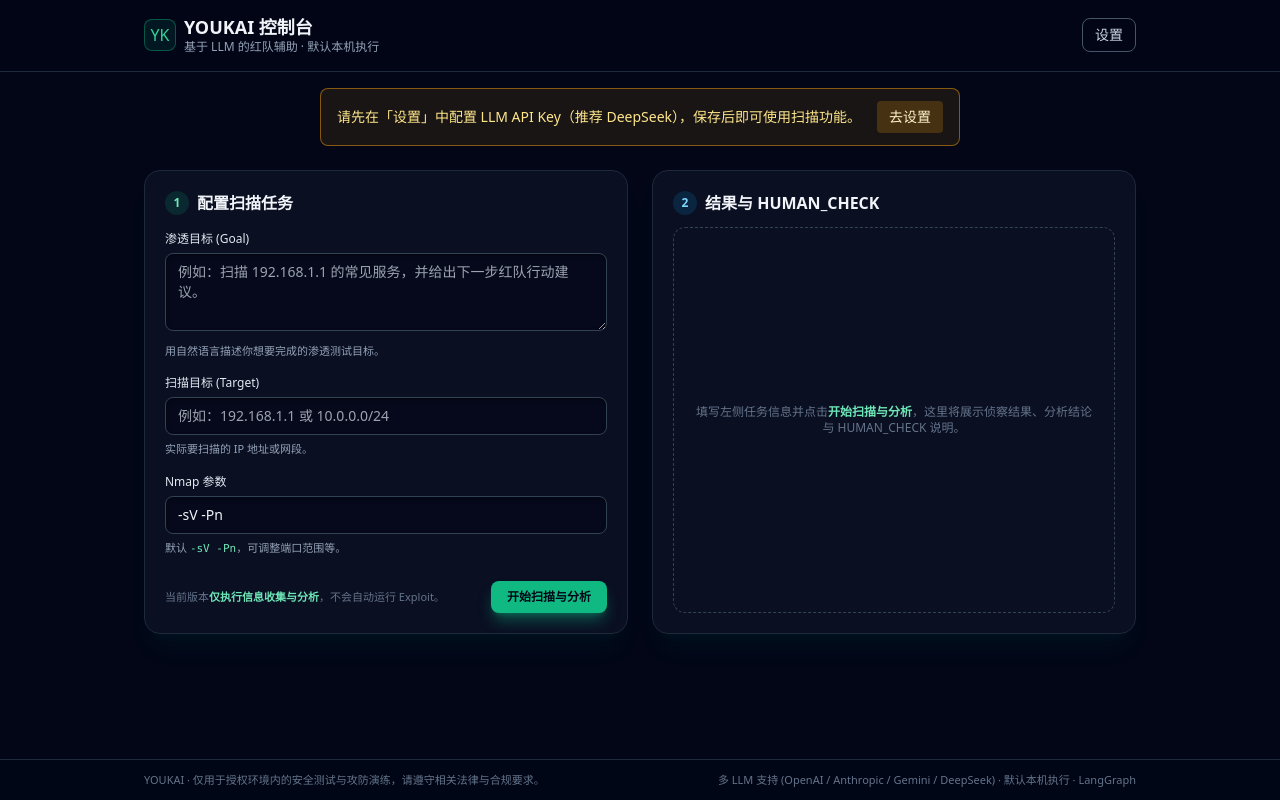
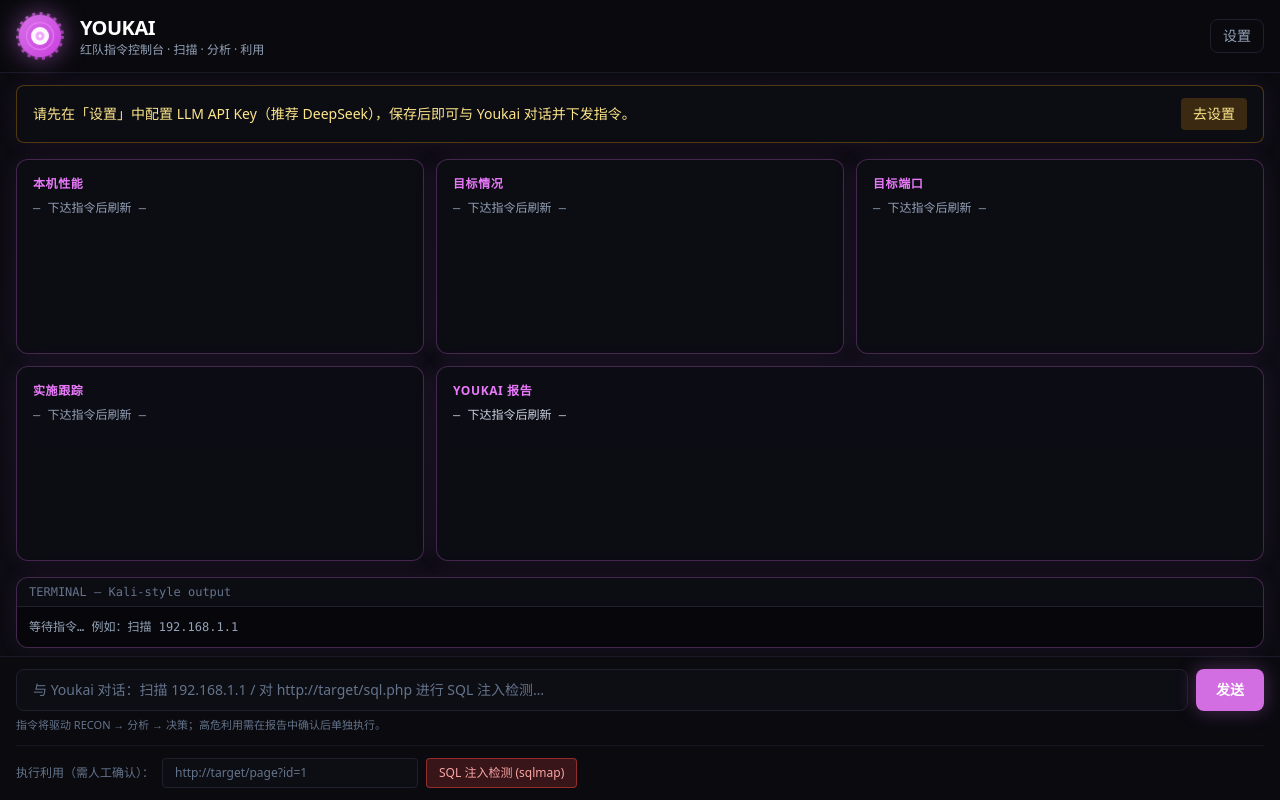
Before and after one commit to YupenBob/Youkai, a FastAPI app: page / in a window 1280 px wide. Run offline with FastAPI, Linux system fonts and the light colour scheme; some libraries are stand-ins or nearby versions.

Commit message:
风格化+增强功能（攻击）

```diff
--- a/requirements.txt
+++ b/requirements.txt
@@ -13,3 +13,4 @@ fastapi>=0.115.0
 uvicorn[standard]>=0.30.0
 jinja2>=3.1.0
 python-multipart>=0.0.9
+psutil>=5.9.0
--- a/web/app.py
+++ b/web/app.py
@@ -3,17 +3,25 @@ from __future__ import annotations
 from pathlib import Path
 
 from fastapi import FastAPI, Form, Request
-from fastapi.responses import HTMLResponse, RedirectResponse
+from fastapi.responses import HTMLResponse, JSONResponse, RedirectResponse
+from fastapi.staticfiles import StaticFiles
 from fastapi.templating import Jinja2Templates
 
 from config.runtime import load_runtime_settings, save_runtime_settings
 from core.agent import create_kali_agent
-
+from tools.exploitation import run_dangerous_command
+from web.api_handlers import (
+    build_panels,
+    build_terminal_lines,
+    get_local_stats,
+    parse_goal_target_from_message,
+)
 
 BASE_DIR = Path(__file__).resolve().parents[1]
 templates = Jinja2Templates(directory=str(BASE_DIR / "web" / "templates"))
 
 app = FastAPI(title="YOUKAI / Kali Agent Web UI", version="0.1.0")
+app.mount("/static", StaticFiles(directory=str(BASE_DIR / "web" / "static")), name="static")
 
 _agent_cache = None
 
@@ -45,6 +53,82 @@ def has_llm_configured() -> bool:
         or settings.google_gemini_api_key
         or settings.deepseek_api_key
     )
+
+
+@app.post("/api/command")
+async def api_command(request: Request) -> JSONResponse:
+    """与 Youkai 对话：下发扫描/攻击指令，返回数据窗口与终端流。"""
+    try:
+        body = await request.json() if request.headers.get("content-type") == "application/json" else {}
+    except Exception:
+        body = {}
+    message = (body.get("message") or "").strip()
+    if not message:
+        return JSONResponse(
+            status_code=400,
+            content={"ok": False, "error": "请输入指令内容"},
+        )
+    if not has_llm_configured():
+        return JSONResponse(
+            status_code=400,
+            content={"ok": False, "error": "请先在「设置」中配置 LLM API Key"},
+        )
+
+    goal, target, nmap_arguments = parse_goal_target_from_message(message)
+    if not target:
+        return JSONResponse(
+            status_code=400,
+            content={"ok": False, "error": "未从指令中识别到目标 IP 或域名，请写明例如：扫描 192.168.1.1"},
+        )
+
+    try:
+        agent = get_agent()
+        state = agent.invoke(
+            {"goal": goal, "target": target, "nmap_arguments": nmap_arguments}
+        )
+    except Exception as exc:  # noqa: BLE001
+        return JSONResponse(
+            status_code=500,
+            content={
+                "ok": False,
+                "error": str(exc),
+                "panels": {"local_stats": get_local_stats(), "target_info": {}, "ports": "", "tracking": "", "report": ""},
+                "terminal": [{"type": "error", "text": str(exc)}],
+            },
+        )
+
+    local_stats = get_local_stats()
+    panels = build_panels(state, local_stats)
+    terminal = build_terminal_lines(state)
+    return JSONResponse(
+        content={
+            "ok": True,
+            "panels": panels,
+            "terminal": terminal,
+        },
+    )
+
+
+@app.post("/api/execute_exploit")
+async def api_execute_exploit(request: Request) -> JSONResponse:
+    """人工确认后执行利用（如 sqlmap）。请求体: {"action": "sqlmap", "url": "http://..."}。"""
+    try:
+        body = await request.json()
+    except Exception:
+        return JSONResponse(status_code=400, content={"ok": False, "error": "无效 JSON"})
+    action = (body.get("action") or "").strip().lower()
+    if action not in ("sqlmap",):
+        return JSONResponse(status_code=400, content={"ok": False, "error": "仅支持 action: sqlmap"})
+    payload = body.get("payload") or body
+    code, out, err = run_dangerous_command(action, payload)
+    terminal = [
+        {"type": "cmd", "text": f"[EXPLOIT] {action} 已执行"},
+        {"type": "error" if code != 0 else "success", "text": err or out or f"退出码 {code}"},
+    ]
+    for line in (out or "").splitlines()[:50]:
+        if line.strip():
+            terminal.append({"type": "info", "text": line.strip()})
+    return JSONResponse(content={"ok": code == 0, "terminal": terminal, "exit_code": code})
 
 
 @app.get("/", response_class=HTMLResponse)
--- a/web/templates/index.html
+++ b/web/templates/index.html
@@ -2,154 +2,231 @@
 <html lang="zh-CN">
   <head>
     <meta charset="UTF-8" />
-    <title>YOUKAI / Kali Agent Web UI</title>
+    <title>YOUKAI — 绝区零风格控制台</title>
     <meta name="viewport" content="width=device-width, initial-scale=1.0" />
     <script src="https://cdn.tailwindcss.com"></script>
+    <script>
+      tailwind.config = {
+        theme: {
+          extend: {
+            colors: {
+              zzz: {
+                bg: '#0a0a0f',
+                card: '#0d0d14',
+                border: '#1f1f2e',
+                magenta: '#e879f9',
+                fuchsia: '#d946ef',
+                violet: '#a855f7',
+                glow: '#f472b6',
+              }
+            }
+          }
+        }
+      }
+    </script>
+    <style>
+      .zzz-bg { background: linear-gradient(180deg, #0a0a0f 0%, #0d0d14 50%, #0a0a0f 100%); }
+      .zzz-card { background: rgba(13,13,20,0.85); border: 1px solid rgba(233,121,249,0.25); box-shadow: 0 0 24px rgba(233,121,249,0.08); }
+      .zzz-glow { box-shadow: 0 0 20px rgba(232,121,249,0.3); }
+      .term-cmd { color: #e879f9; }
+      .term-info { color: #94a3b8; }
+      .term-success { color: #34d399; }
+      .term-warn { color: #fbbf24; }
+      .term-error { color: #f87171; }
+      .youkai-logo { filter: drop-shadow(0 0 12px rgba(232,121,249,0.5)); }
+    </style>
   </head>
-  <body class="min-h-screen bg-slate-950 text-slate-100">
+  <body class="zzz-bg min-h-screen text-slate-100 font-sans antialiased">
     <div class="min-h-screen flex flex-col">
-      <header class="border-b border-slate-800 bg-slate-950/80 backdrop-blur">
-        <div class="max-w-5xl mx-auto px-4 py-4 flex items-center justify-between">
-          <div class="flex items-center gap-2">
-            <span class="inline-flex h-8 w-8 items-center justify-center rounded-lg bg-emerald-500/10 text-emerald-400 border border-emerald-500/40">YK</span>
+      <!-- Header: Youkai 形象 + 标题 -->
+      <header class="border-b border-zzz-border/80 backdrop-blur-sm sticky top-0 z-10" style="background: rgba(10,10,15,0.9);">
+        <div class="max-w-7xl mx-auto px-4 py-3 flex items-center justify-between">
+          <div class="flex items-center gap-4">
+            <!-- Youkai 标志：多层圆 + 齿轮外缘 + 光晕 -->
+            <div class="youkai-logo flex-shrink-0">
+              <svg width="48" height="48" viewBox="0 0 64 64" fill="none" xmlns="http://www.w3.org/2000/svg">
+                <defs>
+                  <linearGradient id="magentaGrad" x1="0%" y1="0%" x2="100%" y2="100%">
+                    <stop offset="0%" style="stop-color:#e879f9" />
+                    <stop offset="100%" style="stop-color:#d946ef" />
+                  </linearGradient>
+                  <filter id="glow">
+                    <feGaussianBlur stdDeviation="2" result="coloredBlur"/>
+                    <feMerge>
+                      <feMergeNode in="coloredBlur"/>
+                      <feMergeNode in="SourceGraphic"/>
+                    </feMerge>
+                  </filter>
+                </defs>
+                <!-- 外圈齿轮状 -->
+                <circle cx="32" cy="32" r="28" fill="url(#magentaGrad)" opacity="0.9" filter="url(#glow)"/>
+                <!-- 齿轮齿 -->
+                <circle cx="32" cy="32" r="30" fill="none" stroke="url(#magentaGrad)" stroke-width="4" stroke-dasharray="4 6" opacity="0.6"/>
+                <!-- 中环 -->
+                <circle cx="32" cy="32" r="18" fill="none" stroke="#e879f9" stroke-width="2" opacity="0.8"/>
+                <!-- 内芯 -->
+                <circle cx="32" cy="32" r="12" fill="rgba(255,255,255,0.95)"/>
+                <circle cx="32" cy="32" r="6" fill="#e879f9" opacity="0.6"/>
+                <circle cx="32" cy="32" r="2" fill="#fff"/>
+              </svg>
+            </div>
             <div>
-              <h1 class="text-lg font-semibold leading-tight">YOUKAI 控制台</h1>
-              <p class="text-xs text-slate-400">基于 LLM 的红队辅助 · 默认本机执行</p>
+              <h1 class="text-xl font-bold tracking-tight text-white">YOUKAI</h1>
+              <p class="text-xs text-slate-400">红队指令控制台 · 扫描 · 分析 · 利用</p>
             </div>
           </div>
-          <a href="/settings" class="text-sm text-slate-300 hover:text-emerald-400 border border-slate-600 hover:border-emerald-500/50 rounded-lg px-3 py-1.5 transition">设置</a>
+          <a href="/settings" class="text-sm text-slate-400 hover:text-zzz-magenta border border-zzz-border hover:border-zzz-magenta/50 rounded-lg px-3 py-1.5 transition">设置</a>
         </div>
       </header>
 
       {% if need_settings %}
-      <div class="max-w-5xl mx-auto px-4 pt-4">
-        <div class="rounded-lg border border-amber-500/50 bg-amber-500/10 px-4 py-3 text-sm text-amber-200 flex items-center justify-between gap-4">
-          <span>请先在「设置」中配置 LLM API Key（推荐 DeepSeek），保存后即可使用扫描功能。</span>
-          <a href="/settings" class="shrink-0 rounded bg-amber-500/20 hover:bg-amber-500/30 px-3 py-1.5 font-medium text-amber-100">去设置</a>
+      <div class="max-w-7xl mx-auto w-full px-4 pt-3">
+        <div class="zzz-card rounded-lg px-4 py-3 text-sm text-amber-200 flex items-center justify-between gap-4 border-amber-500/30">
+          <span>请先在「设置」中配置 LLM API Key（推荐 DeepSeek），保存后即可与 Youkai 对话并下发指令。</span>
+          <a href="/settings" class="shrink-0 rounded bg-amber-500/20 hover:bg-amber-500/30 px-3 py-1.5 font-medium">去设置</a>
         </div>
       </div>
       {% endif %}
 
-      <main class="flex-1">
-        <div class="max-w-5xl mx-auto px-4 py-6 grid gap-6 lg:grid-cols-2">
-          <section
-            class="rounded-2xl border border-slate-800 bg-slate-900/60 shadow-xl shadow-emerald-500/5 p-5"
-          >
-            <h2 class="text-base font-semibold mb-4 flex items-center gap-2">
-              <span
-                class="inline-flex h-6 w-6 items-center justify-center rounded-full bg-emerald-500/15 text-emerald-300 text-xs"
-                >1</span
-              >
-              配置扫描任务
-            </h2>
-            {% if error %}
-            <div
-              class="mb-4 rounded-lg border border-red-500/50 bg-red-500/10 px-3 py-2 text-xs text-red-200"
-            >
-              {{ error }}
+      <!-- 数据窗口网格 -->
+      <main class="flex-1 max-w-7xl w-full mx-auto px-4 py-4 grid grid-cols-1 md:grid-cols-2 lg:grid-cols-3 gap-3">
+        <section class="zzz-card rounded-xl p-4" id="panel-local">
+          <h3 class="text-xs font-semibold text-zzz-magenta uppercase tracking-wider mb-2">本机性能</h3>
+          <pre class="text-xs text-slate-400 font-mono" id="panel-local-content">— 下达指令后刷新 —</pre>
+        </section>
+        <section class="zzz-card rounded-xl p-4" id="panel-target">
+          <h3 class="text-xs font-semibold text-zzz-magenta uppercase tracking-wider mb-2">目标情况</h3>
+          <pre class="text-xs text-slate-400 font-mono whitespace-pre-wrap" id="panel-target-content">— 下达指令后刷新 —</pre>
+        </section>
+        <section class="zzz-card rounded-xl p-4" id="panel-ports">
+          <h3 class="text-xs font-semibold text-zzz-magenta uppercase tracking-wider mb-2">目标端口</h3>
+          <pre class="text-xs text-slate-400 font-mono whitespace-pre-wrap max-h-32 overflow-auto" id="panel-ports-content">— 下达指令后刷新 —</pre>
+        </section>
+        <section class="zzz-card rounded-xl p-4" id="panel-tracking">
+          <h3 class="text-xs font-semibold text-zzz-magenta uppercase tracking-wider mb-2">实施跟踪</h3>
+          <pre class="text-xs text-slate-400 font-mono whitespace-pre-wrap" id="panel-tracking-content">— 下达指令后刷新 —</pre>
+        </section>
+        <section class="zzz-card rounded-xl p-4 md:col-span-2" id="panel-report">
+          <h3 class="text-xs font-semibold text-zzz-magenta uppercase tracking-wider mb-2">Youkai 报告</h3>
+          <pre class="text-xs text-slate-300 font-mono whitespace-pre-wrap max-h-48 overflow-auto" id="panel-report-content">— 下达指令后刷新 —</pre>
+        </section>
+      </main>
+
+      <!-- 终端风格输出 -->
+      <div class="max-w-7xl w-full mx-auto px-4 pb-2">
+        <div class="zzz-card rounded-xl overflow-hidden">
+          <div class="px-3 py-1.5 border-b border-zzz-border text-xs text-slate-500 font-mono">TERMINAL — Kali-style output</div>
+          <pre class="p-3 font-mono text-xs overflow-auto max-h-56 bg-black/40" id="terminal-output"><span class="term-info">等待指令… 例如：扫描 192.168.1.1</span></pre>
         </div>
-            {% endif %}
-            <form method="post" class="space-y-4">
-              <div class="space-y-1.5">
-                <label for="goal" class="block text-xs font-medium text-slate-200">渗透目标 (Goal)</label>
-                <textarea
-                  id="goal"
-                  name="goal"
-                  rows="3"
-                  class="w-full rounded-lg border border-slate-700 bg-slate-950/60 px-3 py-2 text-sm text-slate-100 shadow-inner shadow-black/40 focus:border-emerald-500 focus:outline-none focus:ring-1 focus:ring-emerald-500/60"
-                  placeholder="例如：扫描 192.168.1.1 的常见服务，并给出下一步红队行动建议。"
-                  required
-                >{{ goal }}</textarea>
-                <p class="text-[11px] text-slate-400">用自然语言描述你想要完成的渗透测试目标。</p>
       </div>
-              <div class="space-y-1.5">
-                <label for="target" class="block text-xs font-medium text-slate-200">扫描目标 (Target)</label>
+
+      <!-- 底部：与 Youkai 对话 -->
+      <footer class="border-t border-zzz-border/80 sticky bottom-0 z-10" style="background: rgba(10,10,15,0.95);">
+        <div class="max-w-7xl mx-auto px-4 py-3">
+          <form id="command-form" class="flex gap-2">
             <input
-                  id="target"
-                  name="target"
               type="text"
-                  value="{{ target }}"
-                  class="w-full rounded-lg border border-slate-700 bg-slate-950/60 px-3 py-2 text-sm text-slate-100 shadow-inner shadow-black/40 focus:border-emerald-500 focus:outline-none focus:ring-1 focus:ring-emerald-500/60"
-                  placeholder="例如：192.168.1.1 或 10.0.0.0/24"
-                  required
+              id="command-input"
+              placeholder="与 Youkai 对话：扫描 192.168.1.1 / 对 http://target/sql.php 进行 SQL 注入检测…"
+              class="flex-1 rounded-lg border border-zzz-border bg-zzz-card px-4 py-2.5 text-sm text-white placeholder-slate-500 focus:border-zzz-magenta focus:outline-none focus:ring-1 focus:ring-zzz-magenta"
+              autocomplete="off"
             />
-                <p class="text-[11px] text-slate-400">实际要扫描的 IP 地址或网段。</p>
-              </div>
-              <div class="space-y-1.5">
-                <label for="nmap_arguments" class="block text-xs font-medium text-slate-200">Nmap 参数</label>
-                <input
-                  id="nmap_arguments"
-                  name="nmap_arguments"
-                  type="text"
-                  value="{{ nmap_arguments }}"
-                  class="w-full rounded-lg border border-slate-700 bg-slate-950/60 px-3 py-2 text-sm text-slate-100 shadow-inner shadow-black/40 focus:border-emerald-500 focus:outline-none focus:ring-1 focus:ring-emerald-500/60"
-                  placeholder="-sV -Pn -p 1-1000"
-                />
-                <p class="text-[11px] text-slate-400">默认 <code class="font-mono text-emerald-300">-sV -Pn</code>，可调整端口范围等。</p>
-              </div>
-              <div class="pt-2 flex items-center justify-between">
-                <p class="text-[11px] text-slate-500 max-w-[70%]">
-                  当前版本<span class="font-semibold text-emerald-300">仅执行信息收集与分析</span>，不会自动运行 Exploit。
-                </p>
             <button
               type="submit"
-                  class="inline-flex items-center gap-1.5 rounded-lg bg-emerald-500 px-4 py-2 text-xs font-semibold text-slate-950 shadow-lg shadow-emerald-500/40 hover:bg-emerald-400 focus:outline-none focus:ring-2 focus:ring-emerald-500 focus:ring-offset-2 focus:ring-offset-slate-950 transition"
+              id="command-submit"
+              class="rounded-lg bg-zzz-magenta/90 hover:bg-zzz-magenta px-5 py-2.5 text-sm font-semibold text-white zzz-glow transition disabled:opacity-50"
             >
-                  <span>开始扫描与分析</span>
+              发送
             </button>
+          </form>
+          <p class="text-[11px] text-slate-500 mt-1.5">指令将驱动 RECON → 分析 → 决策；高危利用需在报告中确认后单独执行。</p>
+          <div class="mt-3 pt-3 border-t border-zzz-border/60 flex flex-wrap items-center gap-2">
+            <span class="text-xs text-slate-500">执行利用（需人工确认）：</span>
+            <input type="text" id="exploit-url" placeholder="http://target/page?id=1" class="rounded border border-zzz-border bg-zzz-card px-3 py-1.5 text-xs text-white placeholder-slate-500 w-64 max-w-full" />
+            <button type="button" id="exploit-sqlmap" class="rounded bg-red-500/20 hover:bg-red-500/30 border border-red-500/50 text-red-300 px-3 py-1.5 text-xs font-medium">SQL 注入检测 (sqlmap)</button>
           </div>
-            </form>
-          </section>
-
-          <section
-            class="rounded-2xl border border-slate-800 bg-slate-900/60 shadow-xl shadow-emerald-500/5 p-5 flex flex-col"
-          >
-            <h2 class="text-base font-semibold mb-3 flex items-center gap-2">
-              <span class="inline-flex h-6 w-6 items-center justify-center rounded-full bg-sky-500/15 text-sky-300 text-xs">2</span>
-              结果与 HUMAN_CHECK
-            </h2>
-            {% if not result %}
-            <div class="flex-1 flex items-center justify-center text-xs text-slate-500 text-center border border-dashed border-slate-700 rounded-xl px-4">
-              <p>填写左侧任务信息并点击<span class="font-semibold text-emerald-300">开始扫描与分析</span>，这里将展示侦察结果、分析结论与 HUMAN_CHECK 说明。</p>
-            </div>
-            {% else %}
-            <div class="space-y-4 text-xs overflow-y-auto max-h-[70vh] pr-1">
-              {% if result.recon_result %}
-              <div class="space-y-1.5">
-                <h3 class="font-semibold text-slate-100">侦察结果 (Nmap 摘要)</h3>
-                <pre class="whitespace-pre-wrap rounded-lg bg-slate-950/70 border border-slate-800 px-3 py-2 font-mono text-[11px] text-slate-200 overflow-auto">{{ result.recon_result }}</pre>
-              </div>
-              {% endif %}
-              {% if result.analysis %}
-              <div class="space-y-1.5">
-                <h3 class="font-semibold text-slate-100">LLM 分析 (红队视角)</h3>
-                <pre class="whitespace-pre-wrap rounded-lg bg-slate-950/70 border border-slate-800 px-3 py-2 font-mono text-[11px] text-slate-200 overflow-auto">{{ result.analysis }}</pre>
-              </div>
-              {% endif %}
-              {% if result.decision %}
-              <div class="space-y-1.5">
-                <h3 class="font-semibold text-slate-100">决策 (JSON)</h3>
-                <pre class="whitespace-pre-wrap rounded-lg bg-slate-950/70 border border-slate-800 px-3 py-2 font-mono text-[11px] text-emerald-200 overflow-auto">{{ result.decision }}</pre>
-              </div>
-              {% endif %}
-              {% if result.human_check_message %}
-              <div class="space-y-1.5">
-                <h3 class="font-semibold text-slate-100">HUMAN_CHECK 说明</h3>
-                <pre class="whitespace-pre-wrap rounded-lg bg-slate-950/70 border border-emerald-600/70 px-3 py-2 font-mono text-[11px] text-emerald-100 overflow-auto">{{ result.human_check_message }}</pre>
-              </div>
-              {% endif %}
-            </div>
-            {% endif %}
-          </section>
-        </div>
-      </main>
-
-      <footer class="border-t border-slate-800 bg-slate-950/90">
-        <div class="max-w-5xl mx-auto px-4 py-3 flex items-center justify-between text-[11px] text-slate-500">
-          <p>YOUKAI · 仅用于授权环境内的安全测试与攻防演练，请遵守相关法律与合规要求。</p>
-          <p>多 LLM 支持 (OpenAI / Anthropic / Gemini / DeepSeek) · 默认本机执行 · LangGraph</p>
         </div>
       </footer>
     </div>
+
+    <script>
+      const form = document.getElementById('command-form');
+      const input = document.getElementById('command-input');
+      const submitBtn = document.getElementById('command-submit');
+      const terminal = document.getElementById('terminal-output');
+
+      function appendTerminal(lines) {
+        const frag = document.createDocumentFragment();
+        lines.forEach(function(line) {
+          const span = document.createElement('span');
+          span.className = 'term-' + (line.type || 'info');
+          span.textContent = line.text + '\n';
+          frag.appendChild(span);
+        });
+        terminal.appendChild(frag);
+        terminal.scrollTop = terminal.scrollHeight;
+      }
+
+      function setPanel(id, text) {
+        const el = document.getElementById('panel-' + id + '-content');
+        if (el) el.textContent = text || '—';
+      }
+
+      function setPanels(panels) {
+        if (!panels) return;
+        const ls = panels.local_stats;
+        if (ls) setPanel('local', 'CPU: ' + (ls.cpu_percent ?? 0) + '%\n内存: ' + (ls.mem_percent ?? 0) + '% (' + (ls.mem_used_gb ?? 0) + '/' + (ls.mem_total_gb ?? 0) + ' GB)');
+        const ti = panels.target_info;
+        if (ti) setPanel('target', 'Goal: ' + (ti.goal || '') + '\nTarget: ' + (ti.target || ''));
+        setPanel('ports', panels.ports);
+        setPanel('tracking', panels.tracking);
+        setPanel('report', panels.report);
+      }
+
+      form.addEventListener('submit', async function(e) {
+        e.preventDefault();
+        const msg = (input.value || '').trim();
+        if (!msg) return;
+        submitBtn.disabled = true;
+        terminal.innerHTML = '';
+        appendTerminal([{ type: 'cmd', text: '[YOUKAI] ' + msg }]);
+
+        try {
+          const res = await fetch('/api/command', {
+            method: 'POST',
+            headers: { 'Content-Type': 'application/json' },
+            body: JSON.stringify({ message: msg })
+          });
+          const data = await res.json();
+          if (data.terminal && data.terminal.length) appendTerminal(data.terminal);
+          if (data.panels) setPanels(data.panels);
+          if (!data.ok) appendTerminal([{ type: 'error', text: data.error || '请求失败' }]);
+        } catch (err) {
+          appendTerminal([{ type: 'error', text: err.message || '网络错误' }]);
+        }
+        submitBtn.disabled = false;
+      });
+
+      document.getElementById('exploit-sqlmap').addEventListener('click', async function() {
+        const url = (document.getElementById('exploit-url').value || '').trim();
+        if (!url) { appendTerminal([{ type: 'warn', text: '[EXPLOIT] 请先输入目标 URL' }]); return; }
+        terminal.innerHTML = '';
+        appendTerminal([{ type: 'cmd', text: '[EXPLOIT] sqlmap -u ' + url }]);
+        submitBtn.disabled = true;
+        try {
+          const res = await fetch('/api/execute_exploit', {
+            method: 'POST',
+            headers: { 'Content-Type': 'application/json' },
+            body: JSON.stringify({ action: 'sqlmap', payload: { url: url } })
+          });
+          const data = await res.json();
+          if (data.terminal && data.terminal.length) appendTerminal(data.terminal);
+          if (!data.ok) appendTerminal([{ type: 'error', text: data.error || '执行失败' }]);
+        } catch (err) {
+          appendTerminal([{ type: 'error', text: err.message }]);
+        }
+        submitBtn.disabled = false;
+      });
+    </script>
   </body>
 </html>
```
Also changed, not shown: tools/exploitation.py (+37 -2 lines), web/api_handlers.py (added, +108 -0 lines), 1 other file. Lines whose indentation alone changed are shown as unchanged.
